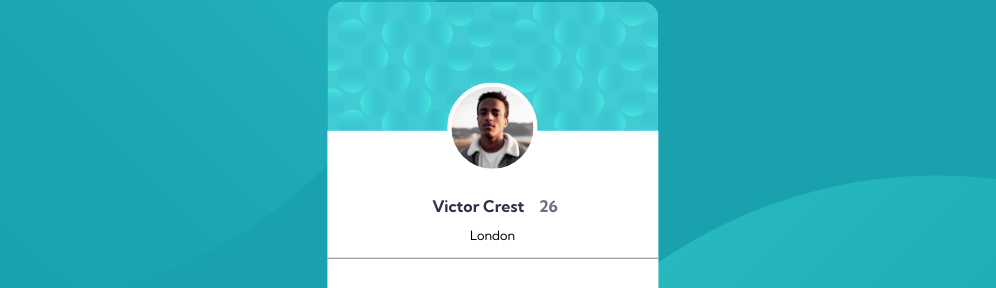
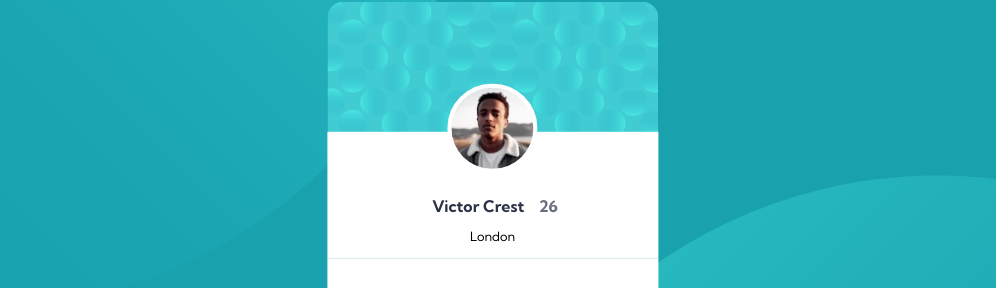
Before and after one commit to DanishOnGit/frontendmentorio1, a plain HTML site: page index.html in a window 1280 px wide. Shown: the part 237-525 px from the top of the page, without its empty margins (155-1151 px from the left). Drawn offline with Linux system fonts and the light colour scheme.

Commit message:
style: border color

```diff
--- a/style.css
+++ b/style.css
@@ -31,11 +31,11 @@ body{
 }
 .card-middle {
     position: relative;
-    bottom: 7px;
+    bottom: 6.5px;
     text-align: center;
     height: 37%;
     background-color: white;
-    border-bottom: 1px solid var(--Dark-grayish-blue);
+    border-bottom: 1px solid rgba(202, 200, 200, 0.322);
 }
 .profile-pic{
     position: relative;
```
